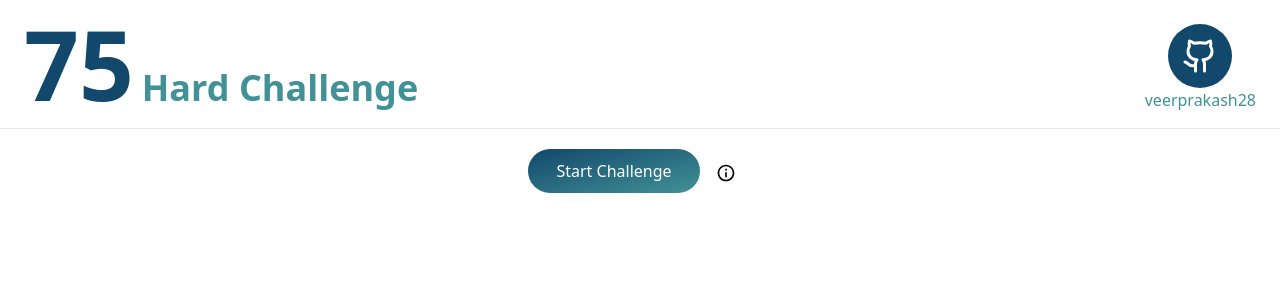
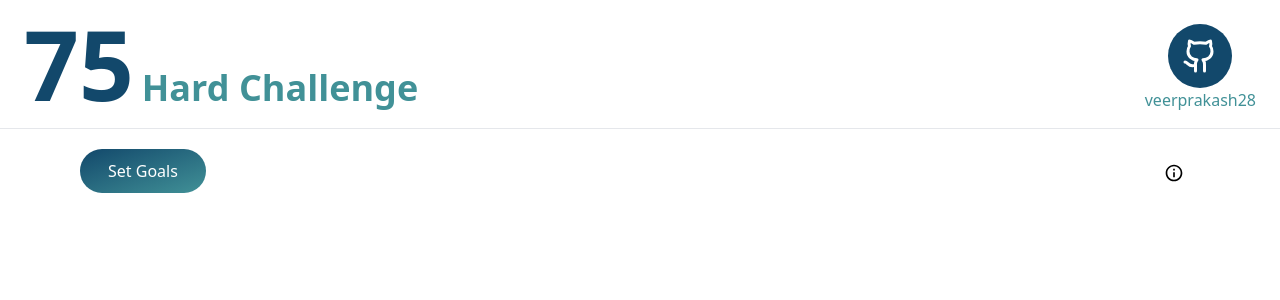
Before and after one commit to veerprakash28/75HardChallenge, a React (Vite) app: page / in a window 1280 px wide. Shown: the top 300 px of the page. Built offline with nearby package versions, Linux system fonts and the light colour scheme.

Commit message:
Fixed Tailwind config, added goals input

```diff
--- /dev/null
+++ b/src/components/StartChallenge/GoalsInput.jsx
@@ -0,0 +1,47 @@
+import PropTypes from "prop-types";
+
+const GoalsInput = ({ setShowGoalsInput }) => {
+  return (
+    <div className="flex flex-col w-3/5 mx-auto">
+      <div className="mb-4">
+        <textarea
+          id="message"
+          rows="4"
+          className="block w-full p-2.5 text-sm rounded-lg border border-gray-300 focus:ring-blue-500 focus:border-blue-500 bg-gray-200 text-primary"
+          style={{ height: "auto" }}
+          placeholder="Write your Goals here..."
+          onChange={(e) => {
+            e.target.rows = Math.ceil(e.target.scrollHeight / 25);
+          }}
+        ></textarea>
+      </div>
+
+      <div className="flex justify-end">
+        <button
+          type="button"
+          className="text-secondary border border-2 border-primary hover:bg-primary hover:text-white font-medium rounded-full text-md px-4 py-1.5 text-center mb-2 mr-2"
+          onClick={() => {
+            setShowGoalsInput(false);
+          }}
+        >
+          Cancel
+        </button>
+        <button
+          type="button"
+          className="text-white bg-secondary border border-secondary hover:border hover:border-secondary hover:bg-white hover:text-secondary font-medium rounded-full text-md px-6 py-2 text-center mb-2"
+          onClick={() => {
+            setShowGoalsInput(false);
+          }}
+        >
+          Set Goals
+        </button>
+      </div>
+    </div>
+  );
+};
+
+GoalsInput.propTypes = {
+  setShowGoalsInput: PropTypes.func.isRequired,
+};
+
+export default GoalsInput;
--- a/src/components/StartChallenge/StartChallenge.jsx
+++ b/src/components/StartChallenge/StartChallenge.jsx
@@ -1,20 +1,28 @@
 import { useState } from "react";
 import RulesModal from "./RulesModal";
+import GoalsInput from "./GoalsInput";
 
 const StartChallenge = () => {
   const [showModal, setShowModal] = useState(false);
+  const [showGoalsInput, setShowGoalsInput] = useState(false);
+
   return (
     <>
-      <div className="flex items-center justify-center">
-        <button
-          type="button"
-          className="text-white bg-gradient-to-br from-primary to-secondary hover:bg-gradient-to-bl font-medium rounded-full text-md px-7 py-2.5 text-center mr-1 mb-2"
-        >
-          Start Challenge
-        </button>
+      <div className="flex items-center justify-between px-20">
+        {!showGoalsInput && (
+          <button
+            type="button"
+            className="text-white bg-gradient-to-br from-primary to-secondary hover:bg-gradient-to-bl font-medium rounded-full text-md px-7 py-2.5 text-center mr-1 mb-2"
+            onClick={() => {
+              setShowGoalsInput(true);
+            }}
+          >
+            Set Goals
+          </button>
+        )}
 
         <button
-          className="font-bold uppercase text-sm px-3 py-1 rounded-full outline-none focus:outline-none mr-1 mb-1 ease-linear transition-all duration-150"
+          className="ml-auto font-bold uppercase text-sm px-3 py-1 rounded-full outline-none focus:outline-none mr-1 mb-1 ease-linear transition-all duration-150"
           type="button"
           onClick={() => setShowModal(true)}
         >
@@ -29,8 +37,13 @@ const StartChallenge = () => {
             <path d="M 12 2 C 6.4889971 2 2 6.4889971 2 12 C 2 17.511003 6.4889971 22 12 22 C 17.511003 22 22 17.511003 22 12 C 22 6.4889971 17.511003 2 12 2 z M 12 4 C 16.430123 4 20 7.5698774 20 12 C 20 16.430123 16.430123 20 12 20 C 7.5698774 20 4 16.430123 4 12 C 4 7.5698774 7.5698774 4 12 4 z M 11 7 L 11 9 L 13 9 L 13 7 L 11 7 z M 11 11 L 11 17 L 13 17 L 13 11 L 11 11 z"></path>
           </svg>
         </button>
+
+        {/* Show Rules Modal */}
         {showModal ? <RulesModal setShowModal={setShowModal} /> : null}
       </div>
+
+      {/* Show Goals Input Section */}
+      {showGoalsInput && <GoalsInput setShowGoalsInput={setShowGoalsInput} />}
     </>
   );
 };
--- a/tailwind.config.js
+++ b/tailwind.config.js
@@ -1,5 +1,5 @@
 /** @type {import('tailwindcss').Config} */
-const colors = require("tailwindcss/colors");
+import colors from "tailwindcss/colors";
 export default {
   content: ["./index.html", "./src/**/*.{js,ts,jsx,tsx}"],
   theme: {
@@ -15,11 +15,7 @@ export default {
         current: "currentColor",
         black: "#000",
         white: "#fff",
-        bluegray: colors.blueGray,
-        coolgray: colors.coolGray,
         gray: colors.gray,
-        truegray: colors.trueGray,
-        warmgray: colors.warmGray,
         red: colors.red,
         orange: colors.orange,
         amber: colors.amber,
```
